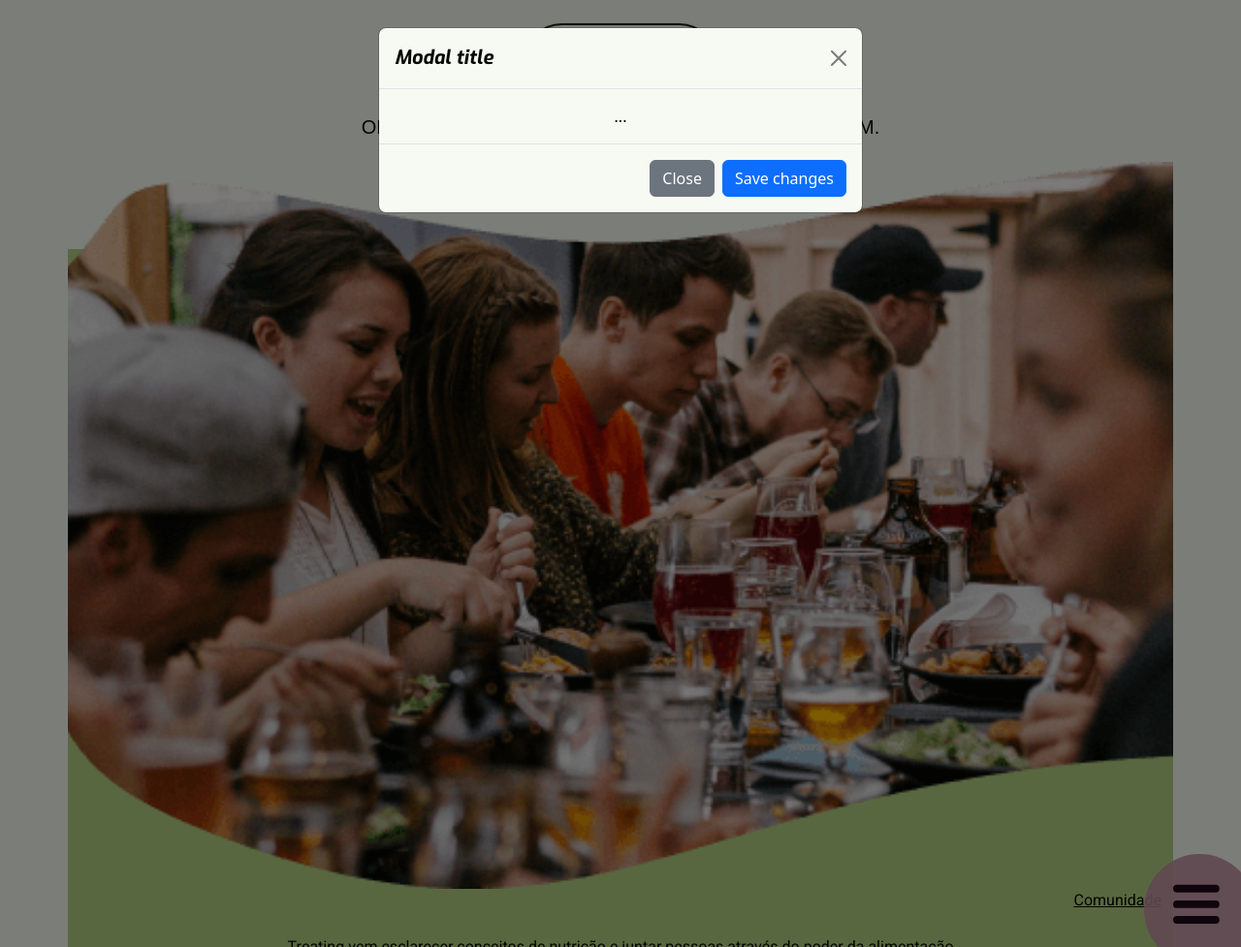
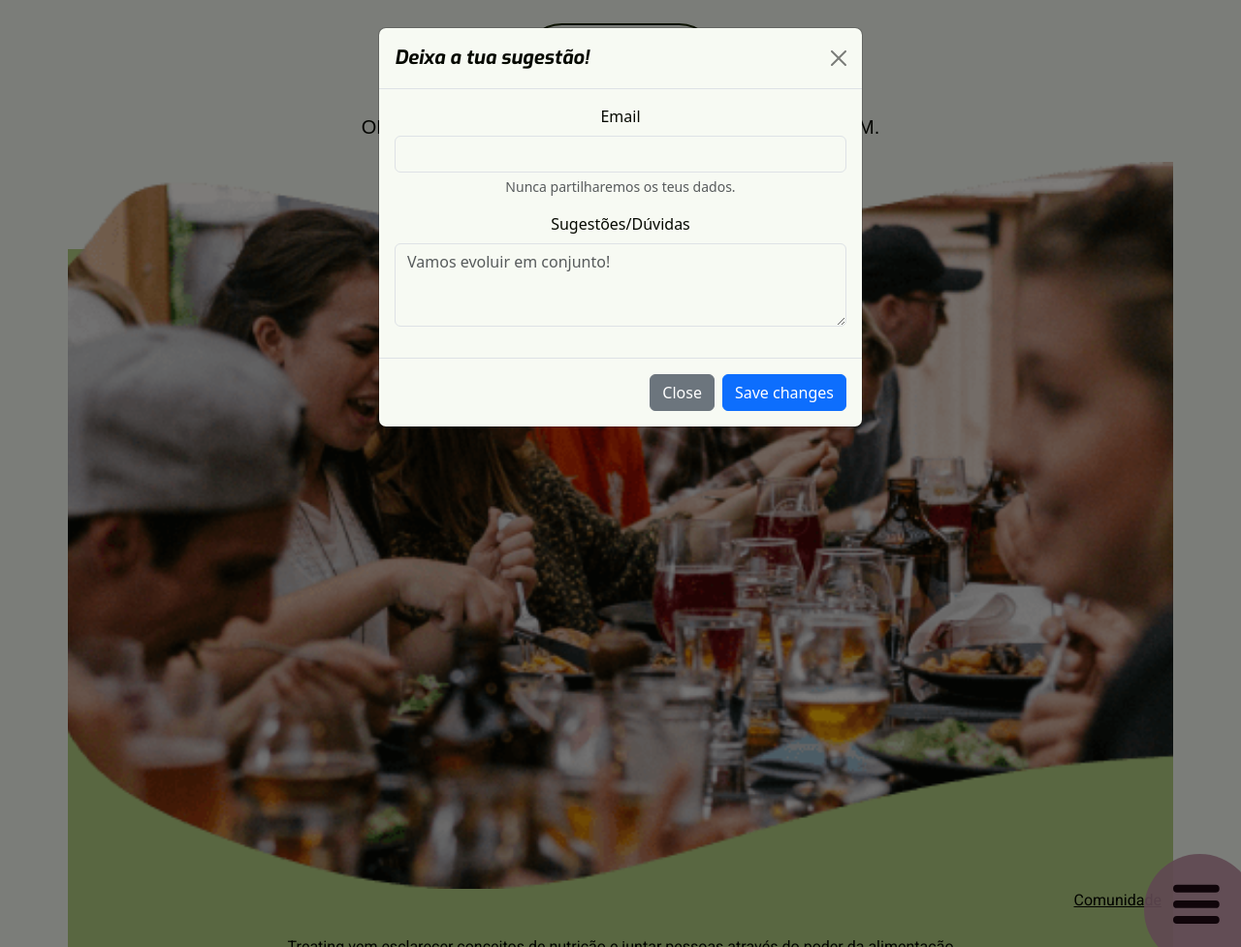
Before and after one commit to CarolinaFH4/treating_website, a PHP site: page / in a window 1280 px wide, after a click on "Partilha connosco". Shown: the whole page at 97% size. Run offline with PHP 8.4, Linux system fonts and the light colour scheme; some web fonts are replaced.

Commit message:
form para sugestões no index

```diff
--- a/index.php
+++ b/index.php
@@ -87,11 +87,21 @@
   <div class="modal-dialog">
     <div class="modal-content">
       <div class="modal-header">
-        <h1 class="modal-title fs-5" id="exampleModalLabel">Modal title</h1>
+        <h1 class="modal-title fs-5" id="exampleModalLabel">Deixa a tua sugestão!</h1>
         <button type="button" class="btn-close" data-bs-dismiss="modal" aria-label="Close"></button>
       </div>
       <div class="modal-body">
-        ...
+<form action="">
+        <div class="mb-3">
+          <label for="exampleInputEmail1" class="form-label" name="email">Email</label>
+          <input type="email" class="form-control" id="exampleInputEmail1" aria-describedby="emailHelp">
+          <div id="emailHelp" class="form-text">Nunca partilharemos os teus dados.</div>
+        </div>
+        <div class="mb-3">
+          <label for="exampleFormControlTextarea1" class="form-label text-left">Sugestões/Dúvidas</label>
+          <textarea class="form-control" id="exampleFormControlTextarea1" rows="3" placeholder="Vamos evoluir em conjunto!" name="sugestion"></textarea>
+        </div>
+</form>
       </div>
       <div class="modal-footer">
         <button type="button" class="btn btn-secondary" data-bs-dismiss="modal">Close</button>
```
